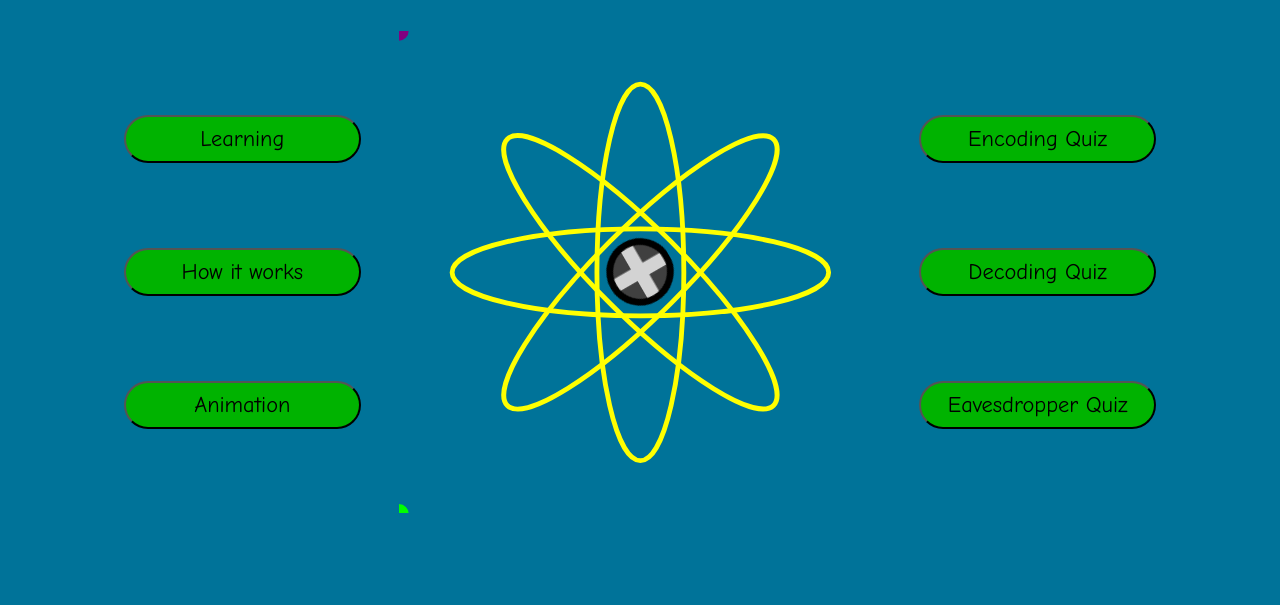
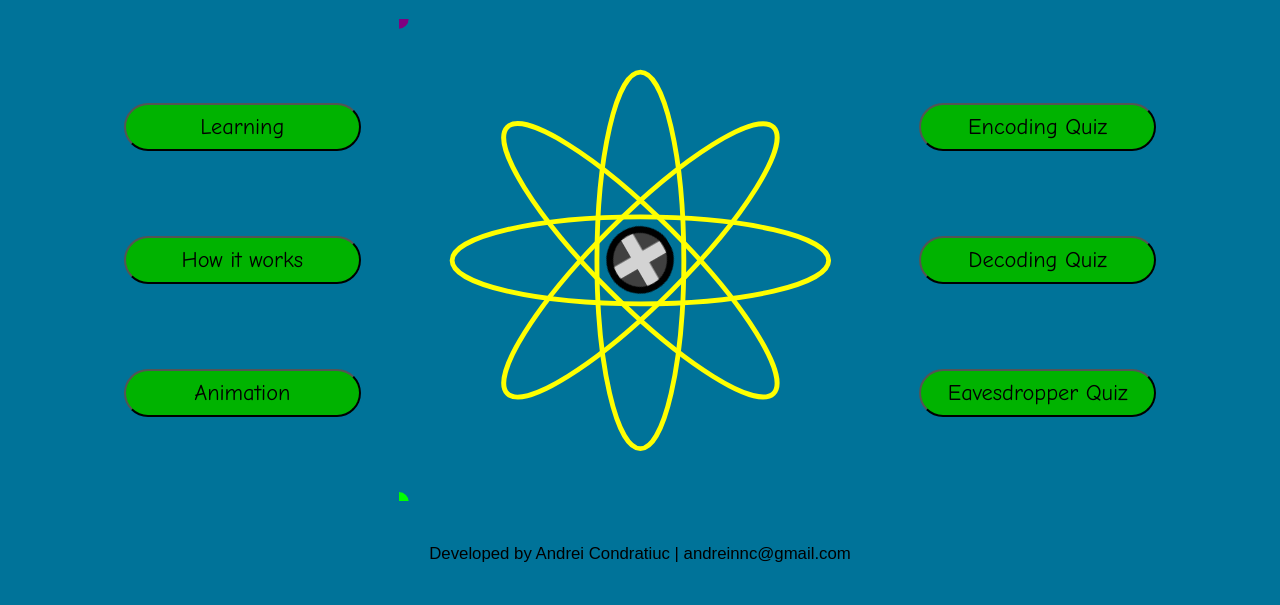
Before and after one commit to andreicomsc/Interactive-Cryptography-Animations, a plain HTML site: page html/index.html in a window 1280 px wide. Shown: the part 195-800 px from the top of the page. Drawn offline with Linux system fonts and the light colour scheme.

Commit message:
email update

```diff
--- a/css/index.css
+++ b/css/index.css
@@ -5,6 +5,7 @@
   text-align: center;
   text-decoration: none;
   font-family: comic sans ms, arial, sans-serif;
+  /*border: 1px solid white;*/
 }
 
 body {
@@ -97,3 +98,7 @@ button {
 button:hover {
   background-color: #00ff00;
 }
+
+#email {
+  font-family: arial, sans-serif;
+}
--- a/html/index.html
+++ b/html/index.html
@@ -147,8 +147,8 @@
         <button class="header2" onclick="window.location.replace('../html/eavesdropper.html')">Eavesdropper Quiz</button>
       </div>
     </div>
-    <!-- lowerDelimiter -->
-    <div></div>
+    <!-- lowerDelimiter/Contacts -->
+    <div id="email" class="header1">Developed by Andrei Condratiuc | andreinnc@gmail.com</div>
   </div>
 </body>
 </html>
```
